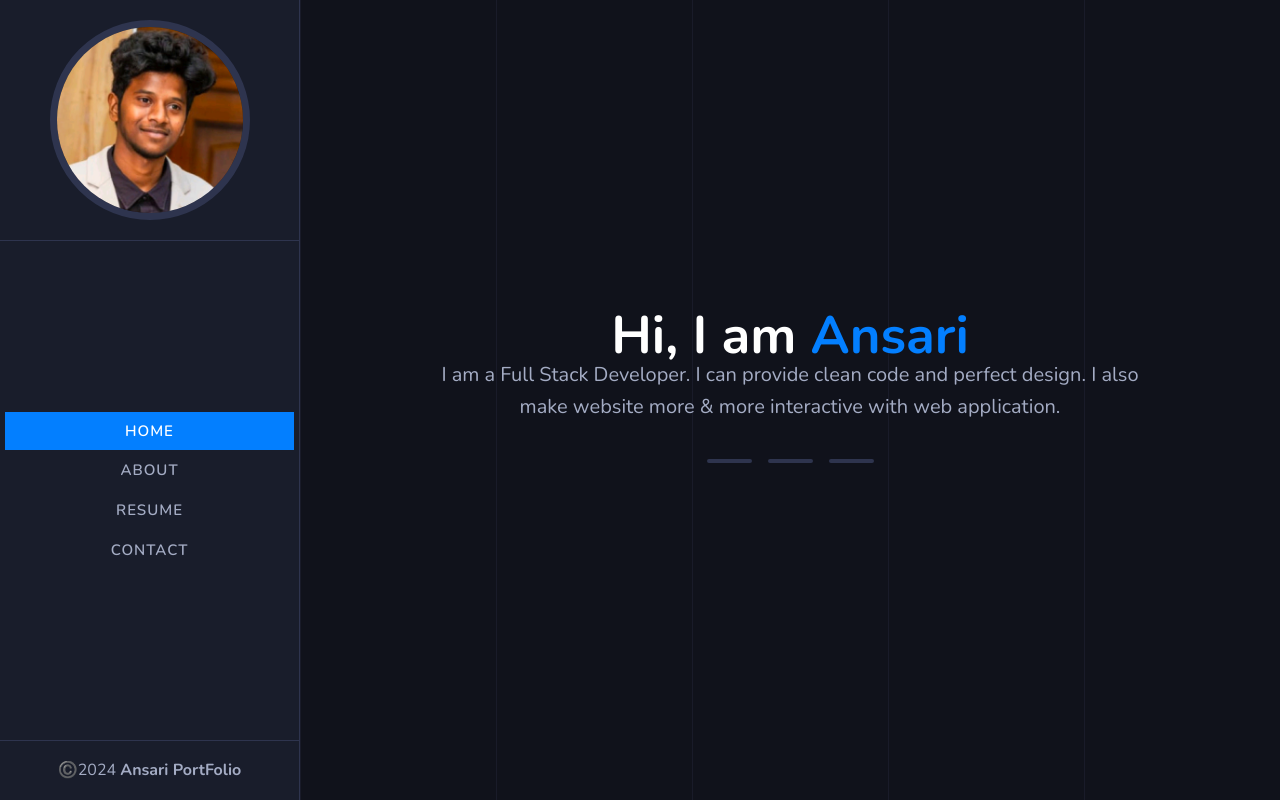
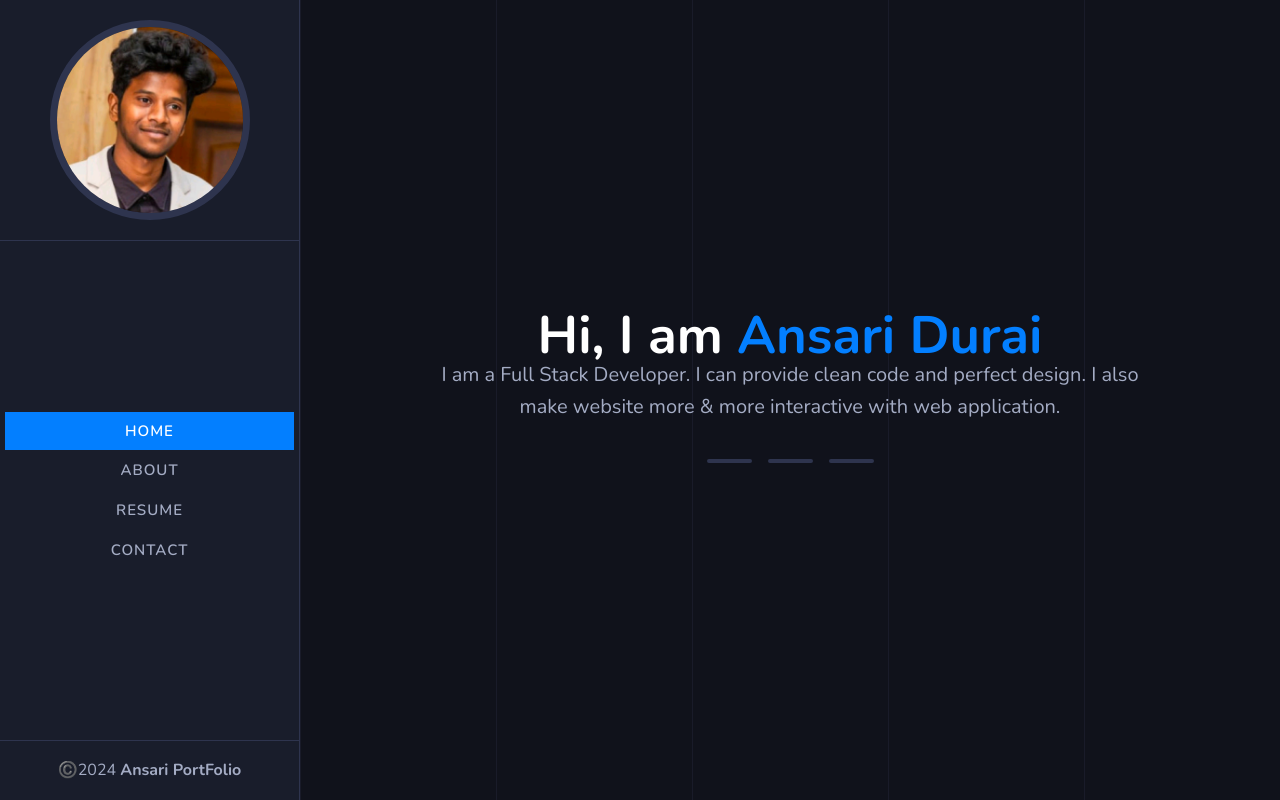
Before and after one commit to Ansarisemicolan/portfolio, a React (Create React App) app: page /home in a window 1280 px wide. Built offline with nearby package versions, Linux system fonts and the light colour scheme; some icons are missing.

Commit message:
Name changed in home page

```diff
--- a/src/Component/Home/Home.js
+++ b/src/Component/Home/Home.js
@@ -38,7 +38,8 @@ const Home = () => {
             <div className={`${style.collg10} ${style.col12}`}>
               <div className={style.homecontent}>
                 <h1>
-                  Hi, I am <span className={style.colortheme}>Ansari</span>
+                  Hi, I am{" "}
+                  <span className={style.colortheme}>Ansari Durai</span>
                 </h1>
                 <p>
                   I am a Full Stack Developer. I can provide clean code and
```
